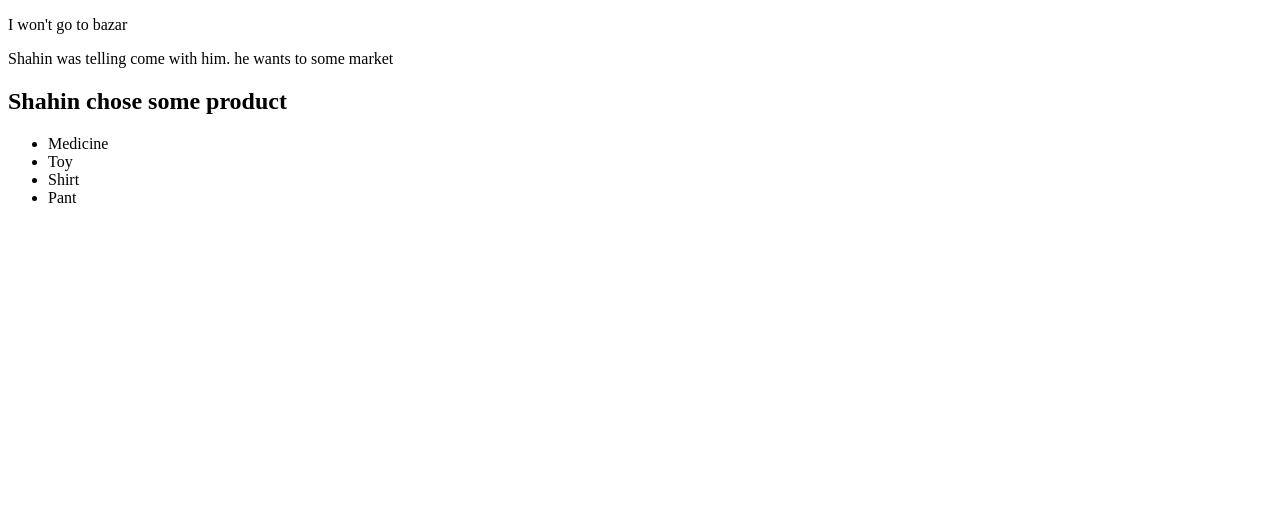
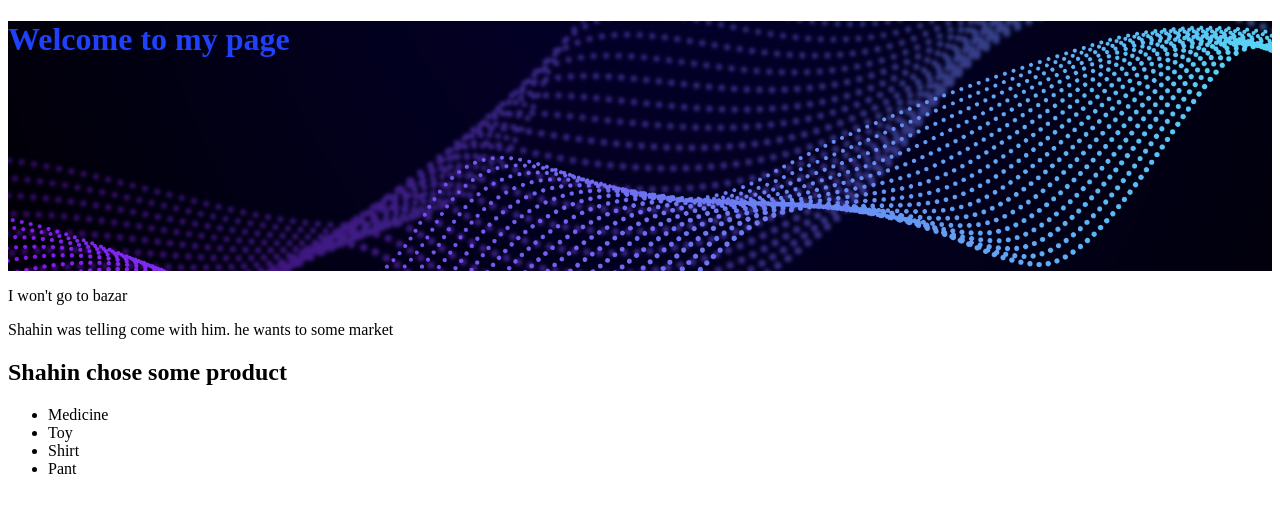
Before and after one commit to SanzidAhmed/My-third-girlfriend, a plain HTML site: page Index.html in a window 1280 px wide. Drawn offline with Linux system fonts and the light colour scheme.

Commit message:
add code

```diff
--- a/Index.html
+++ b/Index.html
@@ -6,8 +6,30 @@
     <meta name="viewport" content="width=device-width, initial-scale=1.0">
     <title>Do you hate me</title>
     <link rel="stylesheet" href="style.css">
+
+    <style>
+        .header{
+            height: 250px;
+            background-image: url('/header.jpg');
+            background-color: darkblue;
+            background-repeat: no-repeat;
+            background-size: 100%;
+            background-position:center;
+        }
+        #header-letter{
+            color: red;
+        }
+        .welcome{
+            color: rgb(32, 65, 252);
+            height: 250px;
+            text-align: left;
+        }
+    </style>
 </head>
 <body>
+    <header class="header">
+    <h1 class="welcome">Welcome to my page</h1>
+</header>
     <p>I won't go to bazar</p>
     <p>Shahin was telling come with him. he wants to some market </p>
 
```
Also changed, not shown: header.jpg (added).
